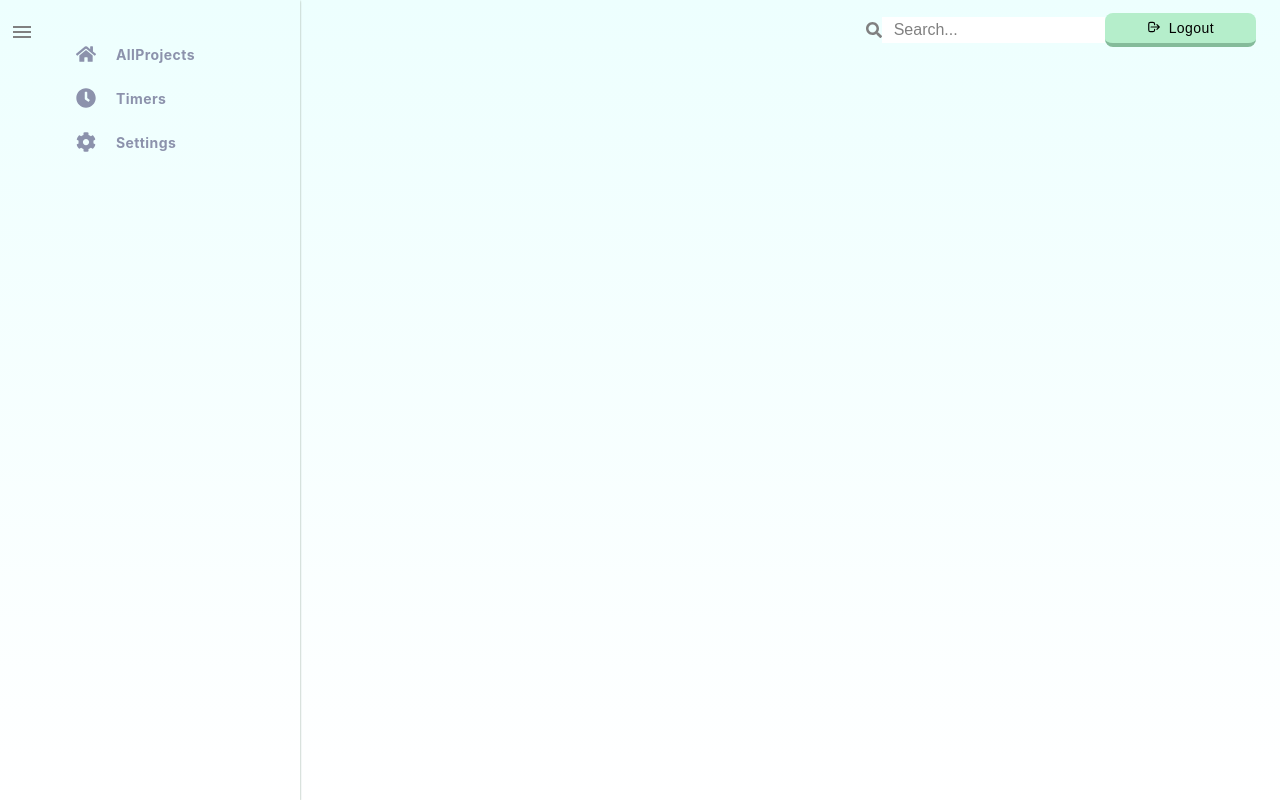
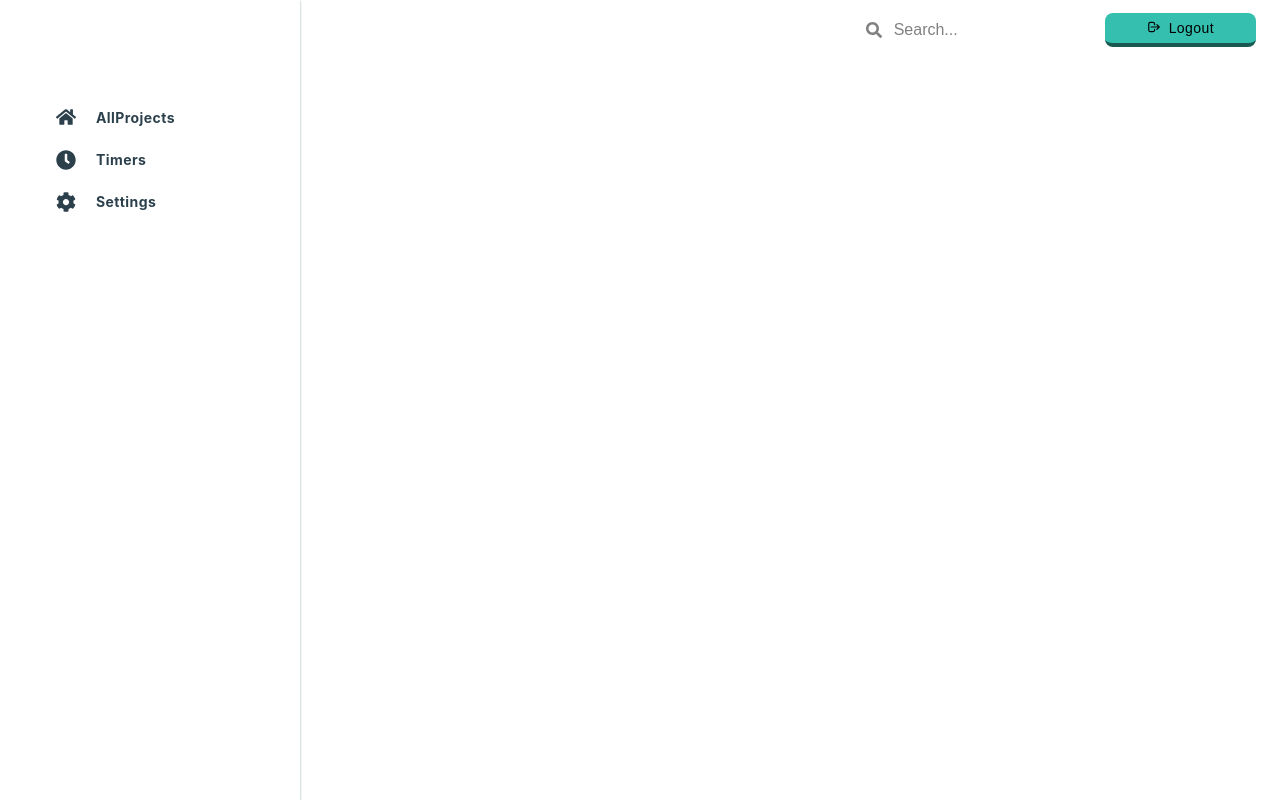
Before and after one commit to avinashbn2/PA, a React (Create React App) app: page /secure in a window 1280 px wide. Built offline with nearby package versions, Linux system fonts and the light colour scheme; what styled-react-modal would draw is missing.

Commit message:
ui: cleanup

```diff
--- a/src/components/ListItem/styles.js
+++ b/src/components/ListItem/styles.js
@@ -1,5 +1,6 @@
 import styled from "styled-components";
 import { Row } from "../shared/styles";
+import { getColor } from "utils/theme";
 
 const fontSizes = {
   xl: "18px",
@@ -9,14 +10,14 @@ const fontSizes = {
   xs: "10px",
 };
 
-const colors = {
-  default: "#8c92ac",
-  active: "#36454f",
-};
 export const StyledListItem = styled(Row)`
-  padding: 12px;
+  padding: 0.8em 4em;
+  width: 300px;
+  text-align: center;
+
   font-size: ${(p) => fontSizes[p.fontSize || "md"]};
-  color: ${(p) => (p.active ? colors.active : colors.default)};
+  color: ${(p) =>
+    p.active ? getColor(p, "main", "text") : getColor(p, "main", "text")};
   letter-spacing: 0.03em;
   cursor: pointer;
   font-weight: bold;
@@ -24,4 +25,9 @@ export const StyledListItem = styled(Row)`
   & > svg {
     font-size: 20px;
   }
+  &:hover,
+  &:focus {
+    background-color: ${(p) => getColor(p, "light", "text")};
+    border-radius: 0.5em;
+  }
 `;
--- /dev/null
+++ b/src/components/PopupMenu/index.js
@@ -0,0 +1,16 @@
+import React, { useRef } from "react";
+import { useClickOutside } from "hooks";
+import { StyledPopupMenu, StyledPopupMenuItem } from "./styles";
+function PopupMenu({ children, anchor, onClose }) {
+  const ref = useRef();
+  useClickOutside(ref, onClose);
+  return (
+    <StyledPopupMenu anchor={anchor} ref={ref}>
+      {children}
+    </StyledPopupMenu>
+  );
+}
+
+PopupMenu.Item = StyledPopupMenuItem;
+
+export default PopupMenu;
--- /dev/null
+++ b/src/components/PopupMenu/styles.js
@@ -0,0 +1,37 @@
+import styled from "styled-components";
+import { getColor } from "utils/theme";
+import { Row } from "components/shared/styles";
+
+export const StyledPopupMenu = styled.div`
+  position: absolute;
+  top: ${(p) => p.anchor.top}px;
+  left: ${(p) => p.anchor.left}px;
+  background-color: ${(p) => getColor(p, "main", "secondary")};
+  background-color: black;
+  width: max-content;
+  height: max-content;
+  display: flex;
+  flex-direction: column;
+  align-items: flex-start;
+  justify-content: flex-start;
+  z-index: 1000;
+  border-radius: 0.5em;
+  overflow: hidden;
+`;
+
+export const StyledPopupMenuItem = styled(Row)`
+  padding: 1em;
+  align-items: center;
+  justify-content: flex-start;
+  width: 100%;
+  gap: 0.5em;
+  &:hover {
+    cursor: pointer;
+    background-color: ${(p) => getColor(p, "dark", "secondary")};
+  }
+  & > svg {
+    color: ${(p) => getColor(p, "light", "text")};
+    color: white;
+  }
+  color: white;
+`;
--- a/src/components/Sidebar/index.jsx
+++ b/src/components/Sidebar/index.jsx
@@ -15,24 +15,24 @@ function Sidebar({ onClick, routes, activeRoute }) {
   const toggleOpen = useCallback(() => {
     setOpenSidebar((o) => !o);
   }, [setOpenSidebar]);
-  if (isMobile) {
-    return (
-      <>
-        {openSidebar ? (
-          <MdMenu onClick={toggleOpen} />
-        ) : (
-          <MdClose onClick={toggleOpen} />
-        )}
-      </>
-    );
-  }
+  // if (isMobile) {
+  //   return (
+  //     <>
+  //       {openSidebar ? (
+  //         <MdMenu onClick={toggleOpen} />
+  //       ) : (
+  //         <MdClose onClick={toggleOpen} />
+  //       )}
+  //     </>
+  //   );
+  // }
   return (
     <StyledSidebar>
-      {openSidebar ? (
+      {/* {openSidebar ? (
         <MdMenu onClick={toggleOpen} />
       ) : (
         <MdClose onClick={toggleOpen} />
-      )}
+      )} */}
       {/* <Brand title="Dashboard" /> */}
       <StyledRoutes open={openSidebar}>
         {routes.map((route) => {
--- a/src/components/Sidebar/styles.js
+++ b/src/components/Sidebar/styles.js
@@ -3,7 +3,7 @@ import { Column } from "../shared/styles";
 import { device } from "utils/device";
 
 export const StyledSidebar = styled(Column)`
-  padding: 32px 64px;
+  padding: 6em 0;
   grid-area: sidebar;
   align-items: flex-start;
 
@@ -16,7 +16,6 @@ export const StyledSidebar = styled(Column)`
 
   @media ${device.desktopS} {
     display: flex;
-    padding: 32px 64px;
     align-items: flex-start;
 
     height: 100%;
--- a/src/components/shared/styles.js
+++ b/src/components/shared/styles.js
@@ -37,3 +37,8 @@ export const StyledPaper = styled.div`
     box-shadow: 0px 1px 2px rgba(0, 0, 0, 0.05), 0px 1px 1em rgba(0, 0, 0, 0.1);
   }
 `;
+
+export const Pad = styled.div`
+  padding: ${(p) =>
+    `${p.vsize || 0}${p.unit || "px"} ${p.hsize || 0}${p.unit || "px"}`};
+`;
--- a/src/containers/Projects/styles.js
+++ b/src/containers/Projects/styles.js
@@ -40,7 +40,7 @@ export const StyledProject = styled(Column)`
   justify-content: space-between;
   color: ${(p) => getColor(p, "main", "text")};
 
-  background-color: ${(p) => getColor(p, "main", "secondary")};
+  background-color: ${(p) => getColor(p, "light", "secondary")};
   & > svg {
     position: absolute;
     right: 1em;
--- a/src/containers/TaskBoard/index.js
+++ b/src/containers/TaskBoard/index.js
@@ -9,19 +9,26 @@ import React, { useEffect } from "react";
 import { Draggable, Droppable } from "react-beautiful-dnd";
 import { DragDropContext } from "react-beautiful-dnd";
 
-import { FaComment, FaEllipsisV } from "react-icons/fa";
+import { Pad } from "components/shared/styles";
+import { FaComment, FaEllipsisV, FaPencilAlt, FaTrash } from "react-icons/fa";
 import { useDispatch, useSelector } from "react-redux";
 
 import { useLoader } from "hooks";
 import { StyledProject } from "./styles";
 import { getTasks, updateTask } from "./taskBoardSlice";
 import TaskModal from "./TaskModal";
+import PopupMenu from "components/PopupMenu";
 
 function TaskBoard({ match: { params: { id } = {} } = {} }) {
   const dispatch = useDispatch();
   const project = useSelector((state) => state.taskBoard);
   const [openTaskModal, setOpenTaskModal] = useState(false);
   const [currentTaskId, setCurrentTaskId] = useState(null);
+  const [openMenu, setOpenMenu] = useState(false);
+  const [anchor, setAnchor] = useState({});
+  const closeMenu = useCallback(() => {
+    setOpenMenu(false);
+  }, []);
   const onCloseModal = useCallback(() => {
     setOpenTaskModal(false);
     setCurrentTaskId(null);
@@ -35,7 +42,6 @@ function TaskBoard({ match: { params: { id } = {} } = {} }) {
 
   const onDrop = async (transfer) => {
     const { source, destination, draggableId } = transfer;
-    console.log("draggableId", draggableId);
     if (!destination?.droppableId) {
       return;
     }
@@ -91,7 +97,9 @@ function TaskBoard({ match: { params: { id } = {} } = {} }) {
   }
   return (
     <>
-      <Button onClick={() => setOpenTaskModal(true)}>Add Task</Button>
+      <Pad vsize={1} hsize={2} unit="em">
+        <Button onClick={() => setOpenTaskModal(true)}>Add Task</Button>
+      </Pad>
       <DragDropContext onDragEnd={onDrop}>
         <StyledProject>
           {project?.statusGroups?.map((sg, sgIndex) => (
@@ -118,7 +126,12 @@ function TaskBoard({ match: { params: { id } = {} } = {} }) {
                         >
                           <Card.Header justify="space-between">
                             <Card.Title>{t.name}</Card.Title>
-                            <FaEllipsisV />
+                            <FaEllipsisV
+                              onClick={(e) => {
+                                setOpenMenu(true);
+                                setAnchor({ top: e.pageY, left: e.pageX });
+                              }}
+                            />
                           </Card.Header>
                           <Card.Content>{t.description}</Card.Content>
 
@@ -144,6 +157,16 @@ function TaskBoard({ match: { params: { id } = {} } = {} }) {
           onClose={onCloseModal}
           statuses={project?.statusGroups}
         />
+        {openMenu ? (
+          <PopupMenu onClose={closeMenu} anchor={anchor}>
+            <PopupMenu.Item>
+              <FaPencilAlt /> Edit
+            </PopupMenu.Item>
+            <PopupMenu.Item>
+              <FaTrash /> Delete
+            </PopupMenu.Item>
+          </PopupMenu>
+        ) : null}
       </DragDropContext>
     </>
   );
--- a/src/hooks/useClickOutside.js
+++ b/src/hooks/useClickOutside.js
@@ -2,6 +2,7 @@ import { useEffect, useCallback } from "react";
 const useClickOutside = (ref, cb) => {
   const onClick = useCallback(
     (e) => {
+      console.log("ref?.current?.contains(e.target)", ref?.current, e.target);
       if (!ref?.current?.contains(e.target)) {
         cb();
       }
--- a/src/theme.js
+++ b/src/theme.js
@@ -15,21 +15,28 @@ export const light = {
     background: "rgba(235, 255, 240, 0.25)",
     background2: "#FCECA5",
     fieldBg: "rgb(243,243,244)",
-    bgGradient: "linear-gradient(#edfffe, #fff) ",
+    bgGradient: "#fff",
     primary: {
       main: "#cbc7fc",
       light: "#fffaff",
       dark: "#9a96c9",
     },
     secondary: {
+      main: "#34BFAF",
+      dark: "#185952",
+      light: "#3BD9C6",
+    },
+
+    secondaryold: {
       main: "#b5eecb",
       light: "#e8fffe",
       dark: "#84bb9a",
     },
     text: {
       dark: "#000",
+      main2: "#14213d",
       main: "#2c404c",
-      light: "#808080",
+      light: "#edf6f9",
     },
 
     accent: "",
```
Also changed, not shown: src/components/Tooltip/index.js (added).
